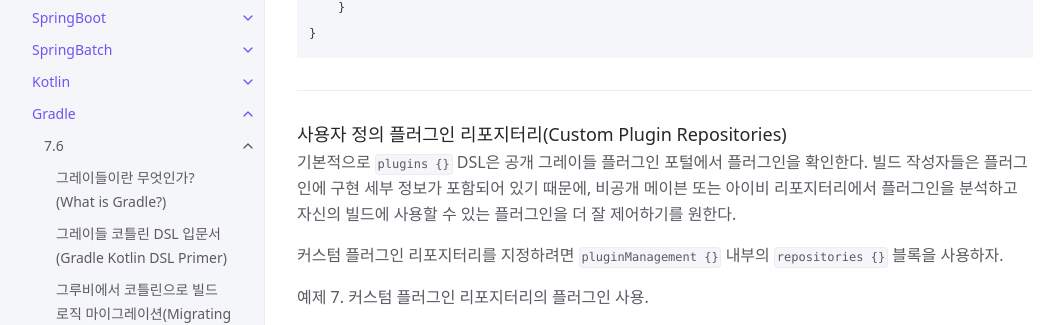
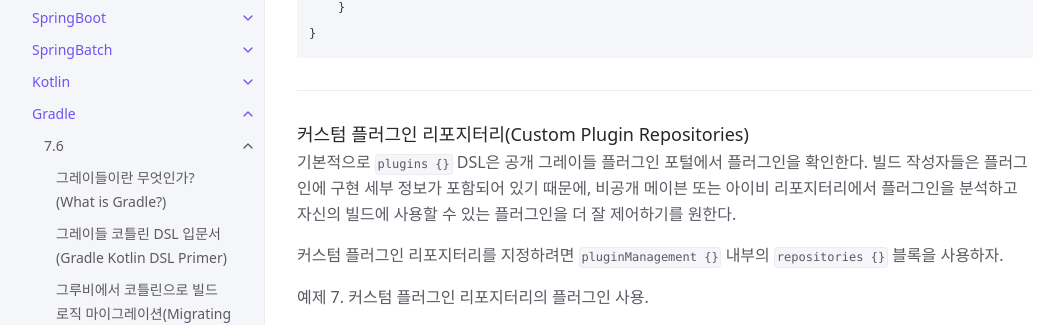
Before and after one commit to onestone9900/onestone9900.github.io, a Jekyll site: the page built from docs/gradle/7.6/4.using_gradle_plugins.md, in a window 1280 px wide and 900 px high, scrolled down 9666 px. Shown: the part 138-463 px from the top of the window, without its empty margins (107-1171 px from the left). Built offline with Jekyll 4.4.1, drawn with Linux system fonts in a browser that asks for light colours.

Commit message:
docs: gradle - 사용자 정의 -> 커스텀

```diff
--- a/docs/gradle/7.6/4.using_gradle_plugins.md
+++ b/docs/gradle/7.6/4.using_gradle_plugins.md
@@ -376,7 +376,7 @@ settingsEvaluated {
 ***
 
 
-### 사용자 정의 플러그인 리포지터리(Custom Plugin Repositories)
+### 커스텀 플러그인 리포지터리(Custom Plugin Repositories)
 기본적으로 `plugins {}` DSL은 공개 그레이들 플러그인 포털에서 플러그인을 확인한다. 빌드 작성자들은 플러그인에 구현 세부 정보가 포함되어 있기 때문에, 비공개 메이븐 또는 아이비 리포지터리에서 플러그인을 분석하고 자신의 빌드에 사용할 수 있는 플러그인을 더 잘 제어하기를 원한다.
 
 커스텀 플러그인 리포지터리를 지정하려면 `pluginManagement {}` 내부의 `repositories {}` 블록을 사용하자.
```
